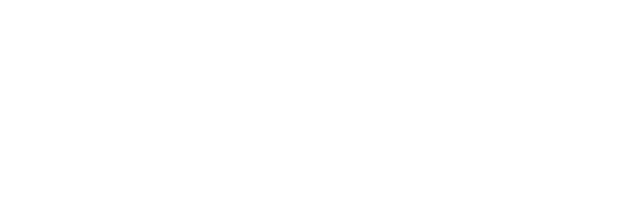
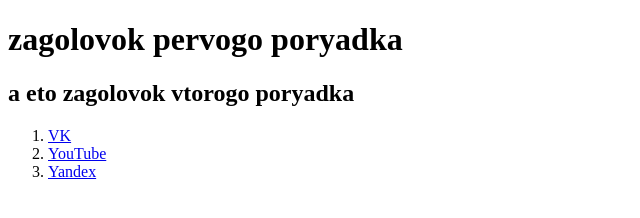
Before and after one commit to Sobachka25/task-html, a website: page src/index.html in a window 1280 px wide. Shown: the whole page, without its empty margins (0-640 px from the left). Drawn offline with Linux system fonts and the light colour scheme.

Commit message:
Задание по HTML

```diff
--- a/src/index.html
+++ b/src/index.html
@@ -3,5 +3,14 @@
     <head>
         <title>HTML</title>
     </head>
-    <body></body>
+    <body>
+<h1>zagolovok pervogo poryadka</h1>
+<h2>a eto zagolovok vtorogo poryadka</h2>
+<ol>
+    <li><a href="https://vk.com/" target="_blank">VK</a></li>
+    <li><a href="https://www.youtube.com/watch?v=dQw4w9WgXcQ" target="_blank">YouTube</a></li>
+    <li><a href="https://yandex.ru/" target="_blank">Yandex</a></li>
+   </ol>
+
+    </body>
 </html>
```
